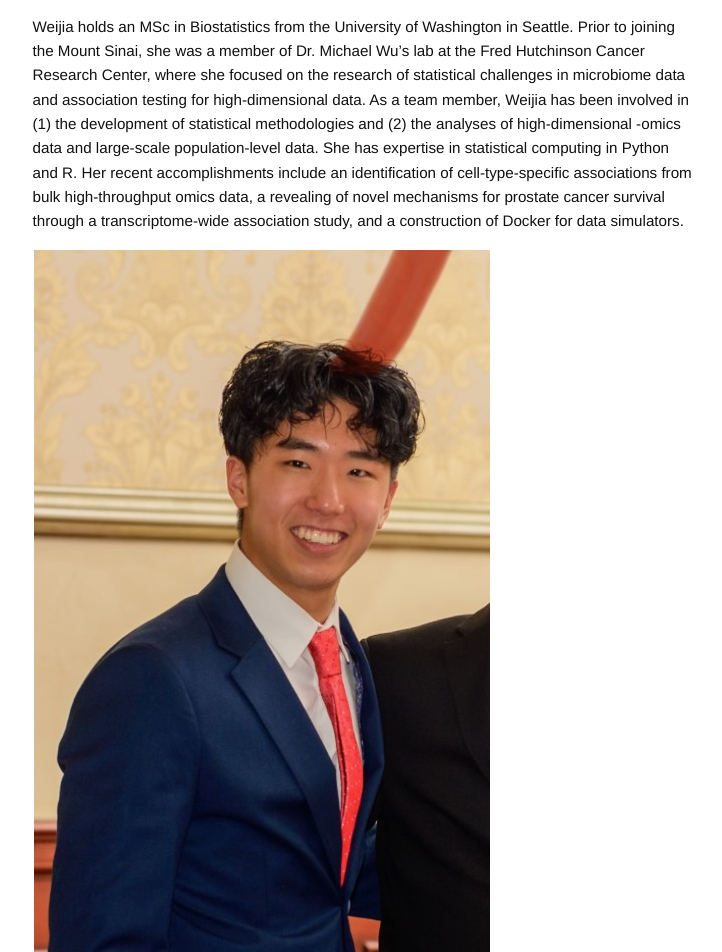
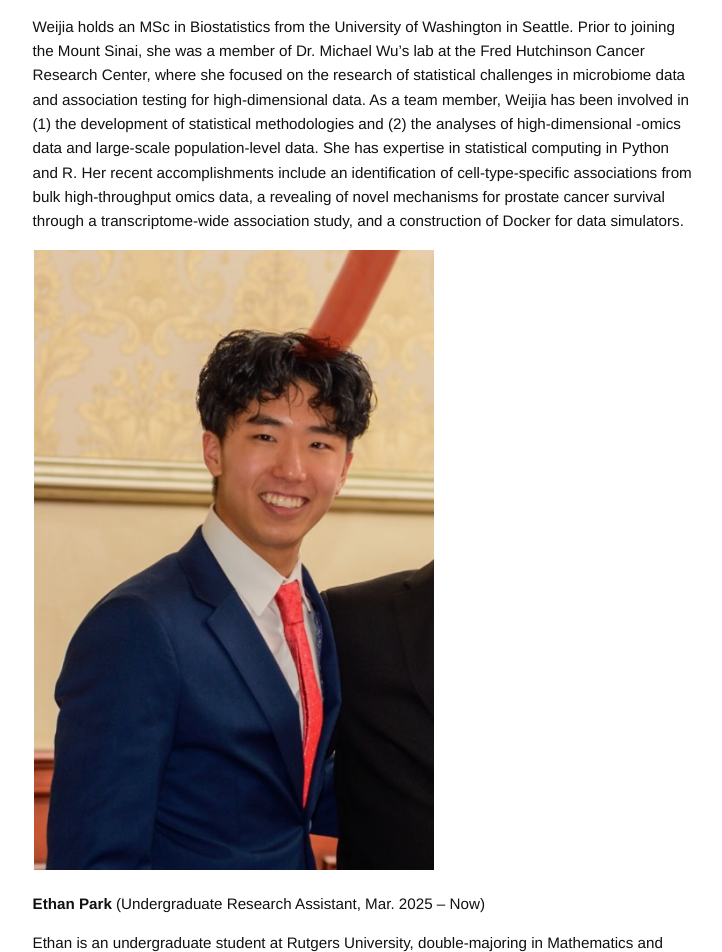
Before and after one commit to sjahnn/sjahnn.github.io, a Jekyll site: the page built from team.md, in a window 1280 px wide. Shown: the part 478-1430 px from the top of the page, without its empty margins (275-997 px from the left). Built offline with Jekyll 4.4.1, drawn with Linux system fonts in a browser that asks for light colours.

Commit message:
Update team.md

```diff
--- a/team.md
+++ b/team.md
@@ -10,7 +10,7 @@ permalink: /team/
 Weijia holds an MSc in Biostatistics from the University of Washington in Seattle. Prior to joining the Mount Sinai, she was a member of Dr. Michael Wu's lab at the Fred Hutchinson Cancer Research Center, where she focused on the research of statistical challenges in microbiome data and association testing for high-dimensional data. As a team member, Weijia has been involved in (1) the development of statistical methodologies and (2) the analyses of high-dimensional -omics data and large-scale population-level data. She has expertise in statistical computing in Python and R. Her recent accomplishments include an identification of cell-type-specific associations from bulk high-throughput omics data, a revealing of novel mechanisms for prostate cancer survival through a transcriptome-wide association study, and a construction of Docker for data simulators.
 
 
-{% include image.html url="/images/EPark_Profile.jpeg" width=330px height="auto" %}
+{% include image.html url="/images/EPark_Profile.jpeg" width=400 height=400 %}
 
 **Ethan Park** (Undergraduate Research Assistant, Mar. 2025 -- Now)
 
```
